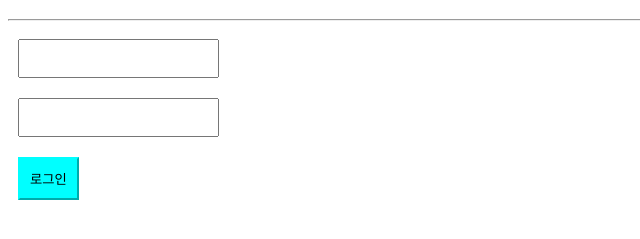
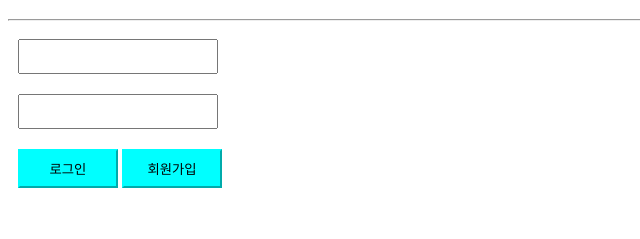
Before and after one commit to eungit/TIL, a plain HTML site: page HTML/10.html in a window 1280 px wide. Shown: the part 81-320 px from the top of the page, without its empty margins (0-640 px from the left). Drawn offline with Linux system fonts and the light colour scheme.

Commit message:
로그인 화면 제작하기1

```diff
--- a/HTML/10.html
+++ b/HTML/10.html
@@ -11,10 +11,13 @@
     }
 
     input {
-      padding:10px;
+      width:180px;
+      padding:8px;
     }
 
     input[type='submit'] {
+      width:100px;
+      height:auto;
       cursor:pointer;
       background-color: aqua;
       border-color: aqua;
@@ -34,6 +37,7 @@
     </div>
     <div>
       <input type="submit" value="로그인"></input>
+      <input type="submit" value="회원가입"></input>
     </div>
   </form>
 </body>
```
